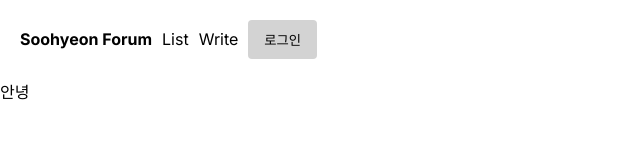
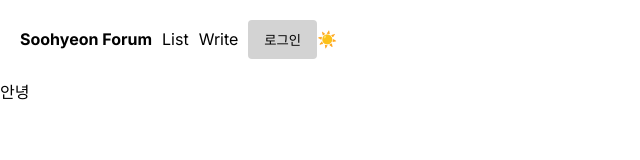
Before and after one commit to sooheyon/forum, a Next.js app: page / in a window 1280 px wide. Shown: the top 160 px of the page, without its empty margins (0-640 px from the left). Built offline with nearby package versions, Linux system fonts and the light colour scheme; no server answers; the database is empty.

Commit message:
cookie 활용 다크모드 완료

```diff
--- /dev/null
+++ b/app/DarkMode.js
@@ -0,0 +1,33 @@
+"use client";
+
+import { useRouter } from "next/navigation";
+import { useEffect } from "react";
+
+export default function DarkMode({ mode }) {
+  let router = useRouter()
+
+  const changeDarkModeCookie = (mode) => {
+    document.cookie = "mode=" + mode + "; max-age=" + 3600 * 24 * 10;
+  };
+
+  const onClickDarkMode = () => {
+    console.log(mode)
+    changeDarkModeCookie(mode === "dark" ? "light" : "dark");
+    router.refresh()
+  };
+
+  useEffect(() => {
+    let modeCookie = ("; " + document.cookie)
+      .split(`; mode=`)
+      .pop()
+      .split(";")[0];
+
+    if (modeCookie == "") {
+      changeDarkModeCookie("light");
+    }
+  }, []);
+
+  return (
+    <span className="dark-mode-button" onClick={onClickDarkMode}>{mode === "light" ? "🌙" : "☀️"}</span>
+  );
+}
--- a/app/globals.css
+++ b/app/globals.css
@@ -69,16 +69,28 @@ button {
   transition: all 1s;
 }
 
-.comment-item{
+.comment-item {
   display: flex;
   flex-direction: row;
   padding: 8px 0px;
 }
 
-p.comment-author{
-  margin: 0px
+p.comment-author {
+  margin: 0px;
 }
 
-p.comment-content{
+p.comment-content {
   margin: 0px 0px 0px 8px;
 }
+
+.dark-mode .navbar {
+  background: #222;
+}
+
+.dark-mode .navbar a {
+  color: white;
+}
+
+.dark-mode-button{
+  cursor: pointer;
+}
--- a/app/layout.js
+++ b/app/layout.js
@@ -5,6 +5,8 @@ import LoginButton from "./LoginButton";
 import { getServerSession } from "next-auth";
 import { authOptions } from "@/pages/api/auth/[...nextauth]";
 import LogoutButton from "./LogoutButton";
+import { cookies } from "next/headers";
+import DarkMode from "./DarkMode";
 
 const inter = Inter({ subsets: ["latin"] });
 
@@ -15,11 +17,16 @@ export const metadata = {
 
 export default async function RootLayout({ children }) {
   const session = await getServerSession(authOptions);
-  console.log(session);
+
+  let res = cookies().get("mode");
 
   return (
     <html lang="en">
-      <body className={inter.className}>
+      <body
+        className={`${inter.className} ${
+          res !== undefined && res.value === "dark" ? "dark-mode" : ""
+        }`}
+      >
         <div className="navbar">
           <Link href="/" className="logo">
             Soohyeon Forum
@@ -35,6 +42,7 @@ export default async function RootLayout({ children }) {
           ) : (
             <LoginButton />
           )}
+          <DarkMode mode={res?.value} />
         </div>
         {children}
       </body>
```
Also changed, not shown: app/page.js (+9 -0 lines).
